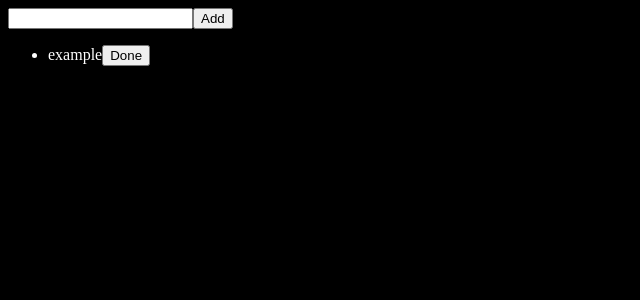
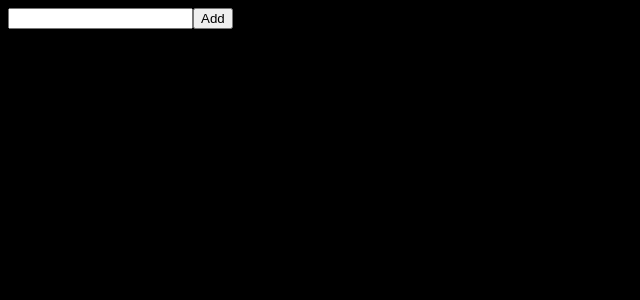
Before and after one commit to wahidrahim/react-todo-list, a React (Create React App) app: page / in a window 1280 px wide. Shown: the top 300 px of the page, without its empty margins (0-640 px from the left). Built offline with nearby package versions, Linux system fonts and the light colour scheme.

Commit message:
adding new tasks

```diff
--- a/src/App.js
+++ b/src/App.js
@@ -6,26 +6,42 @@ export class App extends React.Component {
 
     this.state = {
       newTask: '',
+      todos: []
+    }
+  }
+
+  setNewTask = e => {
+    this.setState({
+      newTask: e.target.value
+    })
+  }
+
+  addTask = e => {
+    this.setState({
       todos: [
+        ...this.state.todos,
         {
-          id: 1,
-          task: 'example',
+          id: this.state.todos.length + 1,
+          task: this.state.newTask,
           done: false
         }
       ]
-    }
+    })
+
+    e.preventDefault()
   }
 
   render() {
     return (
-      <form>
-        <input type="text" />
+      <div id="app">
+        <form onSubmit={this.addTask}>
+          <input type="text" onChange={this.setNewTask} />
           <button type="submit">Add</button>
-
+        </form>
         <ul>
           {this.state.todos.map(todo => {
             return (
-              <li>
+              <li key={todo.id}>
                 <span>{todo.task}</span>
                 <button>Done</button>
               </li>
@@ -44,7 +60,7 @@ export class App extends React.Component {
           )
         })}
       </ul> */}
-      </form>
+      </div>
     )
   }
 }
```
Lines whose indentation alone changed are shown as unchanged.
